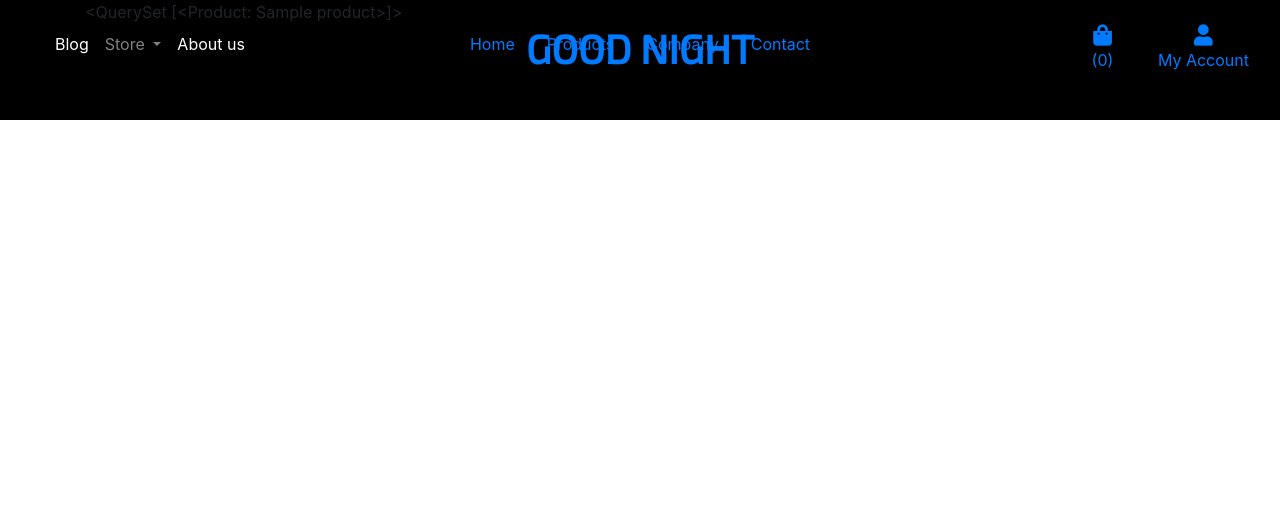
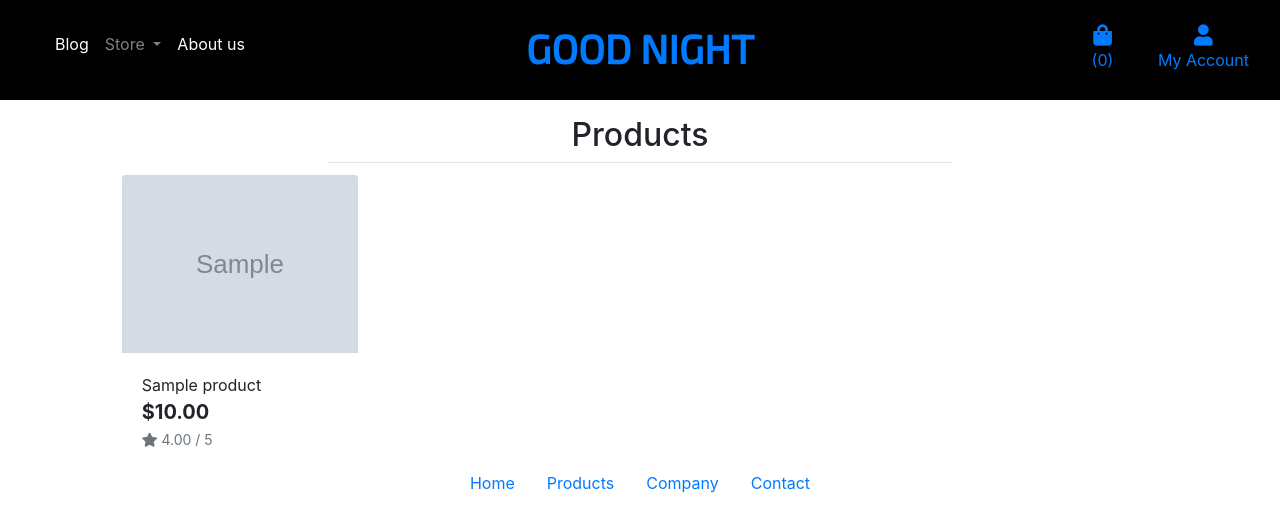
Before and after one commit to Code-Institute-Submissions/GoodNight-Store, a Django app: page /products/ in a window 1280 px wide. Shown: the top 532 px of the page. Run offline with Django 3.2, Linux system fonts and the light colour scheme; tables that the repository leaves empty hold one stand-in row (values such as "Sample post"); grey boxes marked "Sample" are stand-in pictures; some libraries are stand-ins or nearby versions.

Commit message:
Add the products view and product details page

```diff
--- a/goodnight_store/urls.py
+++ b/goodnight_store/urls.py
@@ -23,5 +23,5 @@
     path('admin/', admin.site.urls),
     path('accounts/', include('allauth.urls')),
     path('', include('home.urls')), # add home urls to the main urls
-    path('products/', include('products.urls'))
+    path('products/', include('products.urls')),
 ] + static(settings.MEDIA_URL, document_root=settings.MEDIA_ROOT)
--- a/products/templates/products/products.html
+++ b/products/templates/products/products.html
@@ -2,19 +2,74 @@
 {% load static %}
 
 {% block page_header %}
-    <div class="container header-container">
-        <div class="row">
-            <div class="col"></div>
-        </div>
-    </div>
+
 {% endblock %}
 
 {% block content %}
-    <div class="container">
-        <div class="row">
-            <div class="col">
-                {{ products }}
+<!-- <div class="overlay"></div> -->
+<div class="container-fluid">
+    <div class="row">
+        <div class="col text-center mt-3">
+            <h2 class="logo-font">Products</h2>
+            <hr class="w-50 m-auto mb-1">
+        </div>
+    </div>
+    <div class="row">
+        <div class="product-container col-10 offset-1">
+            <div class="row mt-1 mb-2"></div>
+            <div class="row">
+                {% for product in products %}
+                    <div class="col-sm-6 col-md-6 col-lg-4 col-xl-3">
+                        <div class="card h-100 border-0">
+                            {% if product.image %}
+                            <a href="{% url 'product_details' product.id %}">
+                                <img class="card-img-top img-fluid" src="{{ product.image.url }}" alt="{{ product.name }}">
+                            </a>
+                            {% else %}
+                            <a href="{% url 'product_details' product.id %}">
+                                <img class="card-img-top img-fluid" src="{{ MEDIA_URL }}no-image.jpg" alt="{{ product.name }}">
+                            </a>
+                            {% endif %}
+                            <div class="card-body pb-0">
+                                <p class="mb-0">{{ product.name }}</p>
+                            </div>
+                            <div class="card-footer bg-white pt-0 border-0 text-left">
+                                <div class="row">
+                                    <div class="col">
+                                        <p class="lead mb-0 text-left font-weight-bold">${{ product.price }}</p>
+                                        {% if product.rating %}
+                                            <small class="text-muted"><i class="fas fa-star mr-1"></i>{{ product.rating }} / 5</small>
+                                        {% else %}
+                                            <small class="text-muted">No Rating</small>
+                                        {% endif %}
+                                    </div>
+                                </div>
+                            </div>
+                        </div>
+                    </div>
+                    {% if forloop.counter|divisibleby:1 %}
+                        <div class="col-12 d-sm-none mb-5">
+                            <hr>
+                        </div>
+                    {% endif %}
+                    {% if forloop.counter|divisibleby:2 %}
+                        <div class="col-12 d-none d-sm-block d-md-block d-lg-none mb-5">
+                            <hr>
+                        </div>
+                    {% endif %}
+                    {% if forloop.counter|divisibleby:3 %}
+                        <div class="col-12 d-none d-lg-block d-xl-none mb-5">
+                            <hr>
+                        </div>
+                    {% endif %}
+                    {% if forloop.counter|divisibleby:4 %}
+                        <div class="col-12 d-none d-xl-block mb-5">
+                            <hr>
+                        </div>
+                    {% endif %}
+                {% endfor %}
             </div>
         </div>
     </div>
+</div>
 {% endblock %}
--- a/products/urls.py
+++ b/products/urls.py
@@ -4,4 +4,5 @@
 
 urlpatterns = [
     path('', views.all_products, name='products'),
+    path('<product_id>', views.product_details, name='product_details'),
 ]
--- a/products/views.py
+++ b/products/views.py
@@ -1,5 +1,9 @@
-from django.shortcuts import render
+from django.shortcuts import render, get_object_or_404
 from .models import Product
+from django.conf import settings
+
+
+MEDIA_URL = settings.MEDIA_URL
 
 # Create your views here.
 def all_products(request):
@@ -12,3 +16,14 @@
     }
 
     return render(request, 'products/products.html', context)
+
+def product_details(request, product_id):
+    """ A view for product details - shows the details of selected product """
+
+    product = get_object_or_404(Product, pk=product_id)
+
+    context = {
+        'product': product
+    }
+
+    return render(request, 'products/product_details.html', context)
--- a/static/css/base.css
+++ b/static/css/base.css
@@ -15,12 +15,12 @@
 
 .main-header {
     background-color: #000000;
-
+    height: 100px;
+    z-index: 100;
 }
 
 .empty-container {
-    height: 10vh;
-    width: 98vw;
+    padding-top: 100px;
 }
 
 .top-home-img{
@@ -72,7 +72,16 @@
     background-position: center;
     background-repeat: no-repeat;
 }
-
+/*
+.overlay {
+	height: 100%;
+	width: 100%;
+	top: 0;
+	left: 0;
+	position: fixed;
+	background: white;
+	z-index: -1;
+} */
 /* .home-header {
     background-image: url(/media/images/mooncapnostar.jpg);
     background-size: cover;
--- a/templates/base.html
+++ b/templates/base.html
@@ -87,6 +87,11 @@
 
 
     </header>
+    <div class="container empty-container">
+      <div class="row">
+          <div class="col"></div>
+      </div>
+  </div>
     {% block page_header %}
     {% endblock %}
 
--- a/products/templates/includes/main-nav.html
+++ b/templates/includes/main-nav.html
@@ -8,7 +8,7 @@
               Store
             </a>
             <ul class="dropdown-menu" aria-labelledby="store-menu">
-              <li><a class="dropdown-item" href="#">All products</a></li>
+              <li><a class="dropdown-item" href="{% url 'products' %}">All products</a></li>
               <li><hr class="dropdown-divider"></li>
               <li><a class="dropdown-item" href="#">Aromatherapy</a></li>
               <li><a class="dropdown-item disabled" href="#">Pillows</a></li>
--- a/products/templates/includes/mobile-top-header.html
+++ b/templates/includes/mobile-top-header.html
@@ -10,7 +10,7 @@
             {% if request.user.is_superuser %}
                 <a href="{% url 'account_logout' %}" class="dropdown-item">Product Management</a>
             {% endif %}
-            <a href="{% url 'profile' %}" class="dropdown-item">My Profile</a>
+            <a href="" class="dropdown-item">My Profile</a>
             <a href="{% url 'account_logout' %}" class="dropdown-item">Logout</a>
         {% else %}
             <a href="{% url 'account_signup' %}" class="dropdown-item">Register</a>
```
Also changed, not shown: home/templates/home/index.html (+5 -2 lines), products/templates/products/product_details.html (added, +39 -0 lines), media/no-image.jpg (added), products/migrations/0002_auto_20201124_1631.py (added).
